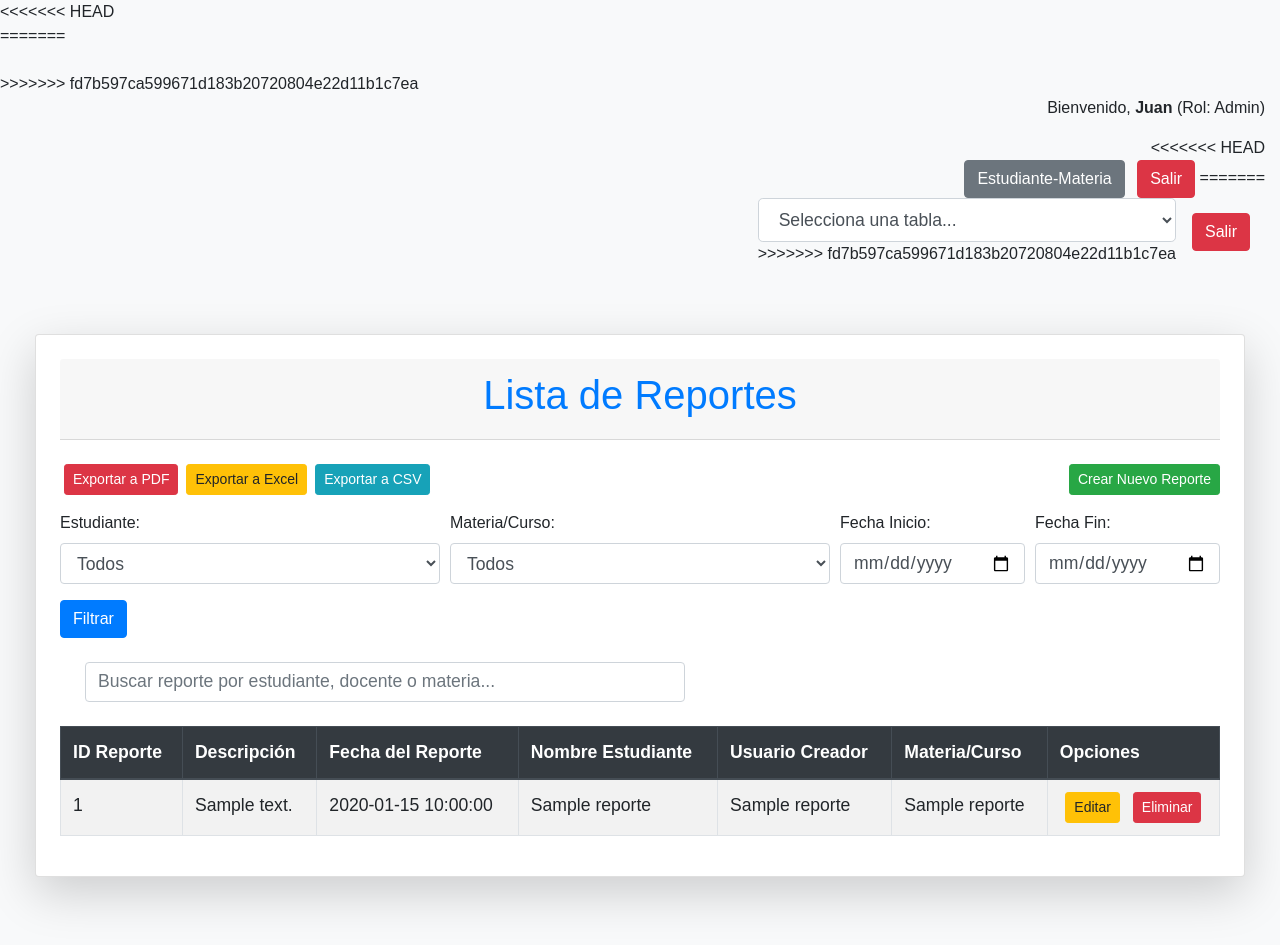
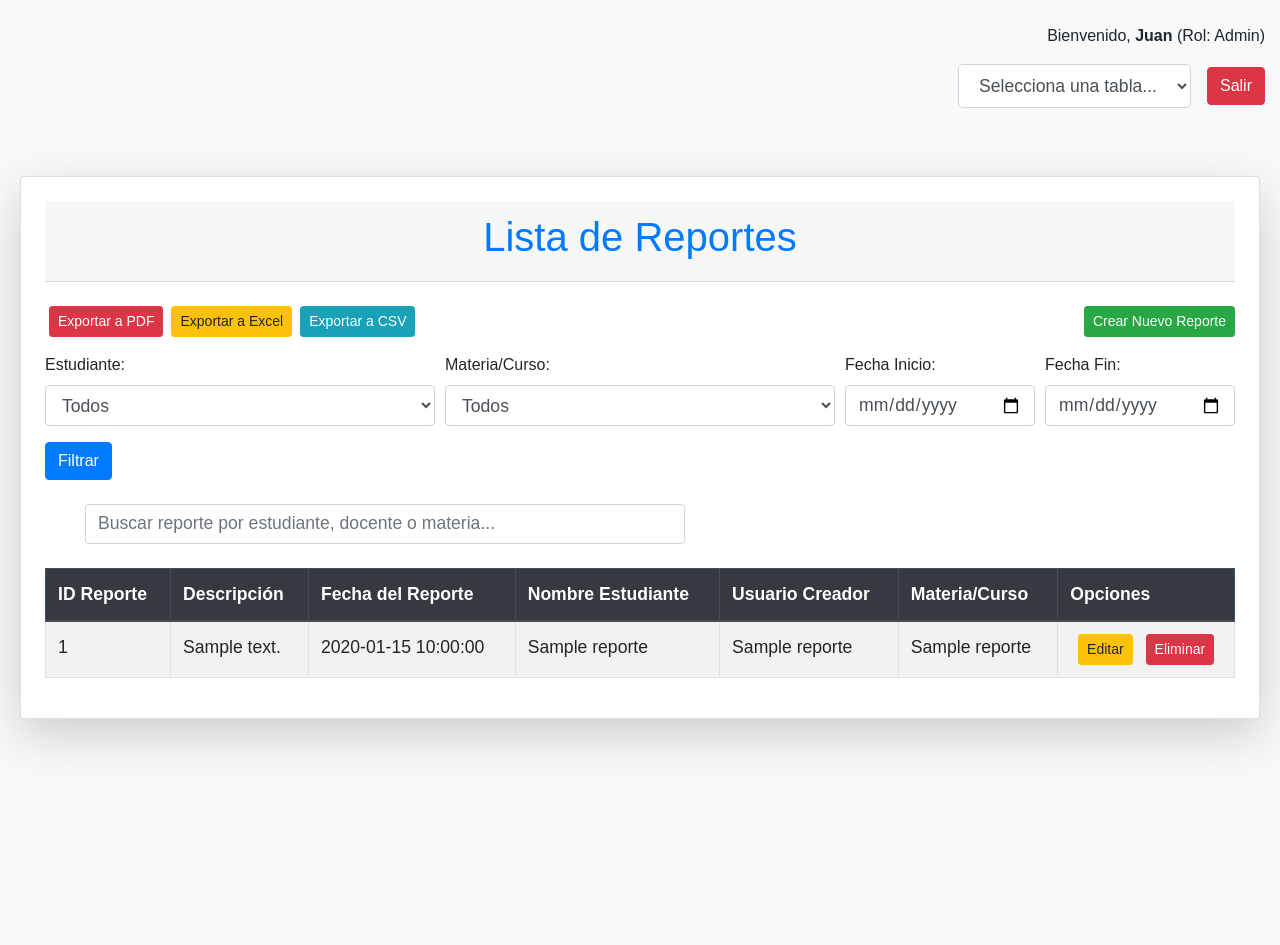
Before and after one commit to ChillRelaxing/Proyecto_Escuela_sv, a PHP site: template views/reporte/indexReporte.php in a window 1280 px wide. After the commit the page ends 748 px from the top, so only its background shows below. Run offline with PHP 8.4, Linux system fonts and the light colour scheme; a user stored in the database is signed in; the template is opened without the code that fills it: most values are stand-ins (such as "Sample title", 1, 10 or a date in 2020).

Commit message:
Correcion de conflicto

```diff
--- a/views/reporte/indexReporte.php
+++ b/views/reporte/indexReporte.php
@@ -26,27 +26,14 @@ if ($_SESSION['roles'] != 'Admin' && $_SESSION['roles'] != 'Profesor') {
     <link rel="stylesheet" href="../views/css/reporteResponsive.css"> <!-- Estilos Responsivos -->
     <script src="https://ajax.googleapis.com/ajax/libs/jquery/3.7.1/jquery.min.js"></script>
 </head>
-<<<<<<< HEAD
 
 <body class="bg-light"><br>
 
     <!-- Cabecera y botón de salida -->
-=======
-<body class="bg-light">
-    <br><br>
-    <!-- Bienvenida y botón de salir -->
->>>>>>> fd7b597ca599671d183b20720804e22d11b1c7ea
     <div class="container-fluid">
         <div class="row">
             <div class="col-12 text-right">
                 <p>Bienvenido, <strong><?= htmlspecialchars($_SESSION['usuarios']); ?></strong> (Rol: <?= htmlspecialchars($_SESSION['roles']); ?>)</p>
-<<<<<<< HEAD
-                <div class="ml-auto">
-                    <a href="../routers/estudianteMateriaRouter.php" class="btn btn-secondary mr-2">Estudiante-Materia</a>
-                    <form action="../views/auth/exit.php" method="POST" class="d-inline">
-                        <button type="submit" class="btn btn-danger">Salir</button>
-                    </form>
-=======
             </div>
         </div>
     </div>
@@ -64,7 +51,6 @@ if ($_SESSION['roles'] != 'Admin' && $_SESSION['roles'] != 'Profesor') {
                         <option value="../routers/estudianteMateriaRouter.php">Estudiante Materia</option>
                         <option value="../routers/materiasCursosRouter.php">Materias Cursos</option>
                     </select>
->>>>>>> fd7b597ca599671d183b20720804e22d11b1c7ea
                 </div>
                 <form action="../views/auth/exit.php" method="POST" class="d-inline mb-0">
                     <button type="submit" class="btn btn-danger">Salir</button>
```
